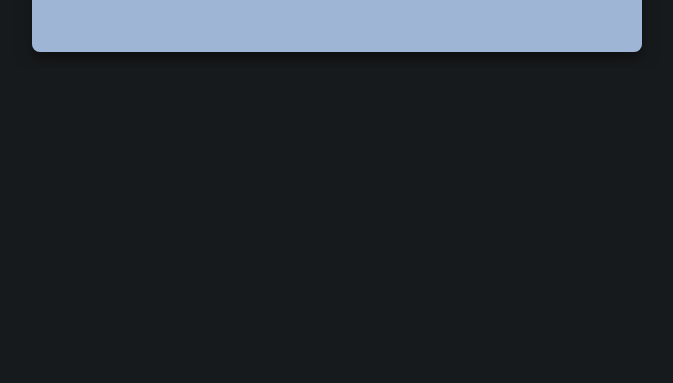
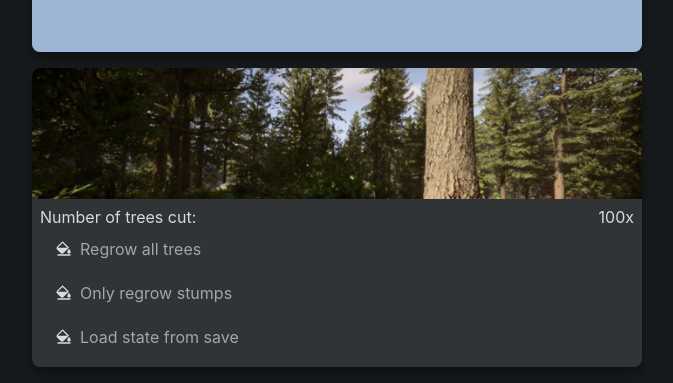
Before and after one commit to Henkebenk/Sons-Of-The-Forest-Save-Game-Companion-JS, an Electron app: page src/index.html in a window 800 px wide. Shown: the part 1661-2044 px from the top of the page, without its empty margins (63-736 px from the left). Before the commit the page ends 1729 px from the top, so only its background shows below. Drawn offline with nearby package versions, Linux system fonts and the light colour scheme; no server answers.

Commit message:
Various changes

```diff
--- a/src/data.js
+++ b/src/data.js
@@ -10,6 +10,7 @@ let playerStateSaveData;
 let playerInventorySaveData;
 let saveData;
 let worldItemManagerSaveData;
+let worldObjectLocatorManagerSaveData;
 const username = os.userInfo().username;
 const defaultSaveDir = `C:\\Users\\${username}\\AppData\\LocalLow\\Endnight\\SonsOfTheForest\\Saves`;
 const directoryLabel = document.getElementById("directory");
@@ -271,7 +272,19 @@ async function loadSaveFile(){
     });
   });
 
-  await Promise.all([gameStatePromise, playerStatePromise, playerInventoryPromise, saveDataPromise, /*worldItemManagerSaveDataPromise*/]);
+  const worldObjectLocatorManagerSaveDataPromise = new Promise((resolve, reject) => {
+    fs.readFile(currentSavePath + '/WorldObjectLocatorManagerSaveData.json', "utf-8", (err, data) => {
+      if (err) {
+        console.error(err);
+        reject();
+      } else {
+      worldObjectLocatorManagerSaveData = JSON.parse(data);
+        resolve();
+      }
+    });
+  });
+
+  await Promise.all([gameStatePromise, playerStatePromise, playerInventoryPromise, saveDataPromise, worldItemManagerSaveDataPromise, worldObjectLocatorManagerSaveDataPromise]);
 }
 // ---[WRITING]---
 
--- a/src/index.css
+++ b/src/index.css
@@ -438,6 +438,39 @@ label:hover {
   display: none;
 }
 
+#environment-panel{
+  padding:8px;
+}
+
+.tree-buttons{
+  display: flex;
+  flex-direction: column;
+}
+
+.tree-button{
+  font-family: var(--font1);
+  font-size: 16px;
+  color: var(--font-color2);
+  background-color: var(--panel-bg-color);
+  padding: 0px;
+  padding: 4px 8px;
+  margin: 8px;
+  border: none;
+  border-radius: 4px;
+  transition: 0.3s;
+  width:200px;
+}
+
+.tree-button:hover {
+  cursor: pointer;
+  background-color: var(--panel-bg-color2);
+}
+
+.tree-button img,
+label:hover {
+  cursor: pointer;
+}
+
 /* Icons */
 .icon16 {
   width: 16px;
--- a/src/index.html
+++ b/src/index.html
@@ -581,6 +581,28 @@
         <script src="https://unpkg.com/leaflet@1.7.1/dist/leaflet.js"></script>
       </div>
 
+      <!-- ENVIRONMENT PANEL -->
+      <div class="mainPanel">
+        <img src="images/shared/environment.png" class="playerImage" />
+        <div id="environment-panel">
+          <div class="position-panel">
+            <p>Number of trees cut:</p>
+            <p id="trees-cut">100x</p>
+          </div>
+          <div class ="tree-buttons">
+            <button class="tree-button" onclick="playerFillStats()">
+              <label class="label-with-icon"><img class="icon16" src="images/shared/icons/fill.svg" />Regrow all trees</label>
+            </button>
+            <button class="tree-button" onclick="playerFillStats()">
+              <label class="label-with-icon"><img class="icon16" src="images/shared/icons/fill.svg" />Only regrow stumps</label>
+            </button>
+            <button class="tree-button" onclick="playerFillStats()">
+              <label class="label-with-icon"><img class="icon16" src="images/shared/icons/fill.svg" />Load state from save</label>
+            </button>
+          </div>
+        </div>
+      </div>
+
     </main>
 
     <!-- Scripts -->
```
Also changed, not shown: src/images/shared/environment.png (added).
